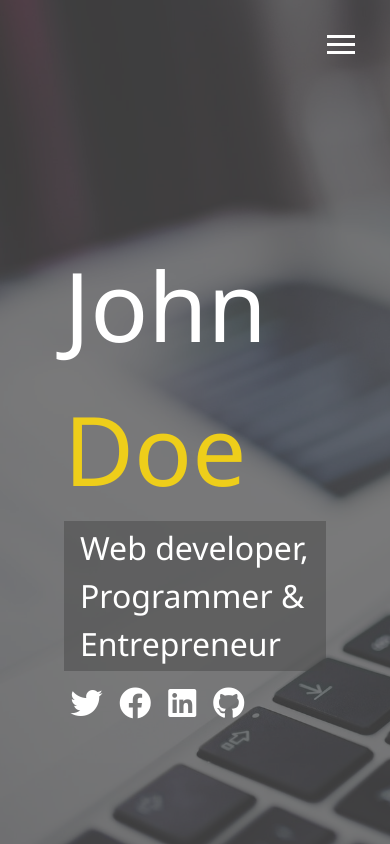
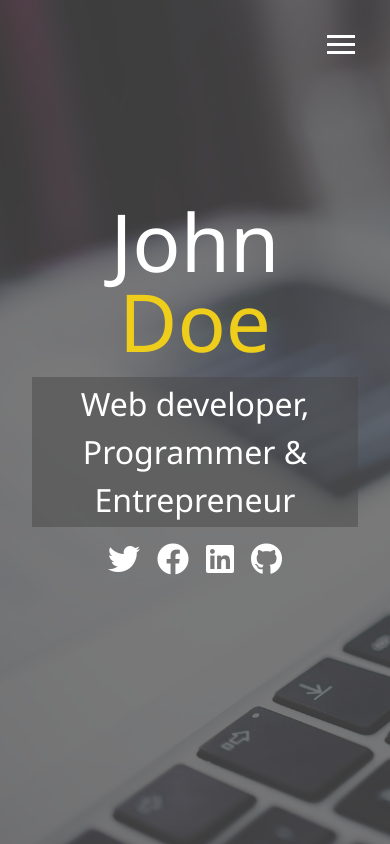
Before and after one commit to 404kacper/Portfolio-Traversy-Media, a website: page dist/index.html in a window 390 px wide. Drawn offline with Linux system fonts and the light colour scheme.

Commit message:
Added media queries and made menu overlay responsive

```diff
--- a/scss/_config.scss
+++ b/scss/_config.scss
@@ -1,9 +1,7 @@
-
 $primary-color: #444;
 $secondary-color: #eece1a;
 $show-home-image: true;
-$home-image: url('/img/background.jpg');
-$portrait-image: url('/img/portrait.jpg');
+$home-image: url('/dist/img/background.jpg');
 $background-opacity: 0.7;
 
 @mixin easeOut {
@@ -29,3 +27,28 @@ $background-opacity: 0.7;
         }
     }
 }
+
+// Media Query Mixins
+@mixin mediaSm {
+  @media screen and (max-width: 500px) {
+    @content;
+  }
+}
+
+@mixin mediaMd {
+  @media screen and (max-width: 768px) {
+    @content;
+  }
+}
+
+@mixin mediaLg {
+  @media screen and (min-width: 769px) and (max-width: 1170px) {
+    @content;
+  }
+}
+
+@mixin mediaXl {
+  @media screen and (min-width: 1171px) {
+    @content;
+  }
+}
--- /dev/null
+++ b/scss/_mobile.scss
@@ -0,0 +1,73 @@
+// Widescreens
+@include mediaXl {
+    .projects {
+      grid-template-columns: repeat(4, 1fr);
+    }
+  }
+
+  // Desktops & Laptops
+  @include mediaLg {
+    .projects {
+      grid-template-columns: repeat(3, 1fr);
+    }
+  }
+
+  // Tablets & Small Laptops
+  @include mediaMd {
+    main {
+      align-items: center;
+      text-align: center;
+
+      .lg-heading {
+        line-height: 1;
+        margin-bottom: 1rem;
+      }
+    }
+
+    ul.menu-nav,
+    div.menu-branding {
+      float: none;
+      width: 100%;
+      min-height: 0;
+
+      &.show {
+        transform: translate3d(0, 0, 0);
+      }
+    }
+
+    .menu-nav {
+      height: 75vh;
+      transform: translate3d(-100%, 0, 0);
+      font-size: 24px;
+    }
+
+    .menu-branding {
+      height: 25vh;
+      transform: translate3d(100%, 0, 0);
+
+      .portrait {
+        background: url('../img/portrait_small.jpg');
+        width: 150px;
+        height: 150px;
+      }
+    }
+  }
+
+  // Smartphones
+  @include mediaSm {
+    main {
+      padding: 2rem;
+      #home h1 {
+        margin-top: 10vh;
+      }
+
+      .lg-heading {
+        margin-top:1rem;
+        font-size: 5rem;
+      }
+    }
+
+    .projects {
+      grid-template-columns: 1fr;
+    }
+  }
--- a/scss/main.scss
+++ b/scss/main.scss
@@ -118,7 +118,7 @@ main {
             height: 250px;
             border-radius: 50%;
             border: solid 3px $secondary-color;
-            background: $portrait-image;
+            background: url('../dist/img/portrait.jpg');
         }
     }
 
@@ -159,3 +159,5 @@ main {
         transition-delay: 0.1s * $x;
     }
 }
+
+@import 'mobile';
```
Also changed, not shown: dist/css/main.css, dist/img/background.jpg (renamed from img/background.jpg), dist/img/portrait.jpg (renamed from img/portrait.jpg), dist/img/portrait_small.jpg (renamed from img/portrait_small.jpg), dist/img/projects/project1.jpg (renamed from img/projects/project1.jpg), dist/img/projects/project2.jpg (renamed from img/projects/project2.jpg), dist/img/projects/project3.jpg (renamed from img/projects/project3.jpg), dist/img/projects/project4.jpg (renamed from img/projects/project4.jpg), dist/img/projects/project5.jpg (renamed from img/projects/project5.jpg), dist/index.html.
